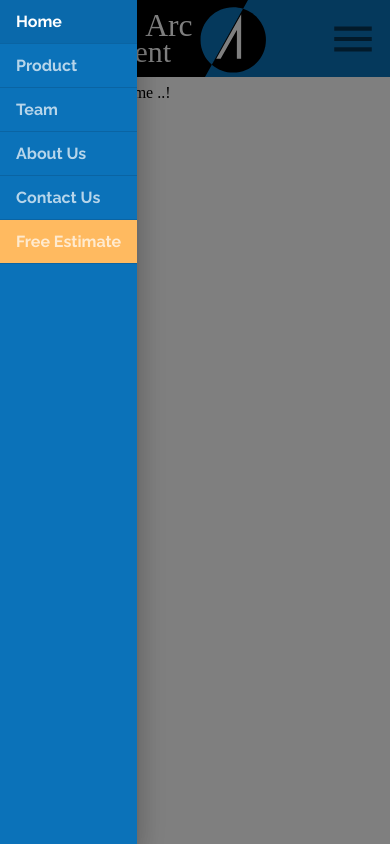
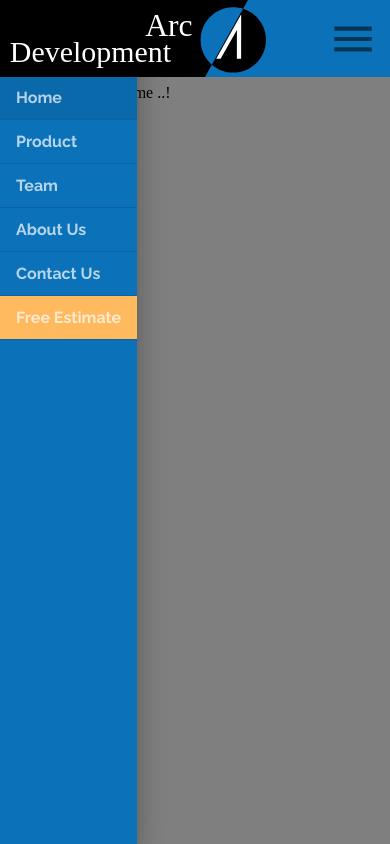
Before and after one commit to guptaprav/materials, a React (Create React App) app: page / in a window 390 px wide. Both pictures are taken after a click on the button 353 px from the left and 38 px from the top of the page. Built offline with nearby package versions, Linux system fonts and the light colour scheme.

Commit message:
responsive header complete

```diff
--- a/src/components/ui/Header.js
+++ b/src/components/ui/Header.js
@@ -111,10 +111,15 @@ const useStyles = makeStyles(theme => ({
     }
   },
   drawerItemSelected: {
+    '& .MuiListItemSelected-root': {
       opacity: 1
+    }
   },
   drawerItemEstimate: {
     backgroundColor: theme.palette.common.mOrange
+  },
+  appbar: {
+    zIndex: theme.zIndex.modal + 1
   }
 }));
 
@@ -130,53 +135,38 @@ export default function Header(props) {
   const [openMenu, setOpenMenu] = useState(false);
   const [selectedIdx, setSelectedIdx] = useState(0);
 
+  const menuOptions = [
+    { name: 'Product', link: '/product', activeIdx: 1, selectedIdx: 0 },
+    { name: 'Custom', link: '/custom', activeIdx: 1, selectedIdx: 1 },
+    { name: 'Mobile', link: '/mobile', activeIdx: 1, selectedIdx: 2 },
+    { name: 'Web', link: '/web', activeIdx: 1, selectedIdx: 3 }
+  ]
+
+  const routes = [
+    { name: 'Home', link: '/', activeIdx: 0 },
+    { name: 'Product', link: '/product', activeIdx: 1, ariaOwns: anchorEl ? 'simple-menu' : undefined, ariaPopup: anchorEl ? 'true' : undefined,
+    mouseOver: event => handleClick(event) },
+    { name: 'Team', link: '/team', activeIdx: 2 },
+    { name: 'About Us', link: '/about', activeIdx: 3 },
+    { name: 'Contact Us', link: '/contact', activeIdx: 4 }
+  ]
+
   useEffect(() => {
+    [...menuOptions, ...routes].forEach(route => {
       switch(window.location.pathname) {
-      case '/':
-        if (value !== 0) setValue(0);
-        break;
-      case '/product':
-        if (value !== 1) {
-          setValue(1);
-          setSelectedIdx(0);
+        case `${route.link}`:
+          if(value !== route.activeIdx) {
+            setValue(route.activeIdx);
+            if(route.selectedIdx && route.selectedIdx !== selectedIdx) {
+              setSelectedIdx(route.selectedIdx);
             }
-        break;
-      case '/team':
-        if (value !== 2) setValue(2);
-        break;
-      case '/about':
-        if (value !== 3) setValue(3);
-        break;
-      case '/contact':
-        if (value !== 4) setValue(4);
-        break;
-      case '/custom':
-        if (value !== 1) {
-          setValue(1);
-          setSelectedIdx(1);
-        }
-        break;
-      case '/mobile':
-        if (value !== 1) {
-          setValue(1);
-          setSelectedIdx(2);
-        }
-        break;
-      case '/web':
-        if (value !== 1) {
-          setValue(1);
-          setSelectedIdx(3);
-        }
-        break;
-      case '/estimate':
-        if(value !== 5) {
-          setValue(5);
           }
           break;
         default:
           break;
       }
-  }, [value])
+    })
+  }, [value, menuOptions, selectedIdx, routes])
 
   const handleChange = (e, newValue) => {
     setValue(newValue);
@@ -198,13 +188,6 @@ export default function Header(props) {
     setOpenMenu(false);
   }
 
-  const menuOptions = [
-    { name: 'Product', link: '/product' },
-    { name: 'Custom', link: '/custom' },
-    { name: 'Mobile', link: '/mobile' },
-    { name: 'Web', link: '/web' }
-  ]
-
   const tabs = (
     <React.Fragment>
       <Tabs
@@ -212,21 +195,27 @@ export default function Header(props) {
         value={value}
         onChange={handleChange}
         indicatorColor="primary">
-        <Tab className={classes.tab} component={Link} to="/" label="Home" />
+          {
+            routes.map((route) => (
               <Tab
-          aria-owns={anchorEl ? 'simple-menu' : undefined}
-          aria-haspopup={anchorEl ? 'true' : undefined}
+                key={`${route.name}`}
                 className={classes.tab}
                 component={Link}
-          onMouseOver={event => handleClick(event)}
-          to="/product"
-          label="Product"
+                to={route.link}
+                label={route.name}
+                aria-owns={route.ariaOwns}
+                aria-haspopup={route.ariaPopup}
+                onMouseOver={route.mouseOver}
               />
-        <Tab className={classes.tab} component={Link} to="/team" label="Team" />
-        <Tab className={classes.tab} component={Link} to="/about" label="About Us" />
-        <Tab className={classes.tab} component={Link} to="/contact" label="Contact Us" />
+            ))
+          }
       </Tabs>
-      <Button variant="contained" color="secondary" className={classes.button}>
+      <Button
+        variant="contained"
+        color="secondary"
+        className={classes.button}
+        onClick={() => {setValue(5)}}
+      >
         Free Estimate
       </Button>
       <Menu
@@ -237,6 +226,8 @@ export default function Header(props) {
         classes={{paper: classes.menu}}
         MenuListProps={{onMouseLeave: handleClose}}
         elevation={0}
+        style={{ zIndex: 1302 }}
+        keepMounted
       >
         {
           menuOptions.map((option, idx) => (
@@ -272,67 +263,36 @@ export default function Header(props) {
         onOpen={() => setOpenDrawer(true)}
         classes={{paper: classes.drawer}}
       >
+
+        <div className={classes.toolbarMargin} />
         <List disablePadding>
+          {
+            routes.map((route, idx) => (
               <ListItem
-            onClick={() => {setOpenDrawer(false); setValue(0)}}
+                key={`${route.name}`}
+                onClick={() => {setOpenDrawer(false); setValue(route.activeIdx)}}
                 divider
                 button
                 component={Link}
-            to="/"
-            selected={value === 0}
+                to={route.link}
+                selected={value === route.activeIdx}
+                classes={{ selected: classes.drawerItemSelected }}
               >
-            <ListItemText className={value === 0 ? [classes.drawerItem, classes.drawerItemSelected] : classes.drawerItem} disableTypography>Home</ListItemText>
+                <ListItemText className={classes.drawerItem} disableTypography>{route.name}</ListItemText>
               </ListItem>
-          <ListItem
-            onClick={() => {setOpenDrawer(false); setValue(1)}}
-            divider
-            button
-            component={Link}
-            to="/product"
-            selected={value === 1}
-          >
-            <ListItemText className={value === 1 ? [classes.drawerItem, classes.drawerItemSelected] : classes.drawerItem} disableTypography>Product</ListItemText>
-          </ListItem>
-          <ListItem
-            onClick={() => {setOpenDrawer(false); setValue(2)}}
-            divider
-            button
-            component={Link}
-            to="/team"
-            selected={value === 2}
-          >
-            <ListItemText className={value === 2 ? [classes.drawerItem, classes.drawerItemSelected] : classes.drawerItem} disableTypography>Team</ListItemText>
-          </ListItem>
-          <ListItem
-            onClick={() => {setOpenDrawer(false); setValue(3)}}
-            divider
-            button
-            component={Link}
-            to="/about"
-            selected={value === 3}
-          >
-            <ListItemText className={value === 3 ? [classes.drawerItem, classes.drawerItemSelected] : classes.drawerItem} disableTypography>About Us</ListItemText>
-          </ListItem>
-          <ListItem
-            onClick={() => {setOpenDrawer(false); setValue(4)}}
-            divider
-            button
-            component={Link}
-            to="/contact"
-            selected={value === 4}
-          >
-            <ListItemText className={value === 4 ? [classes.drawerItem, classes.drawerItemSelected] : classes.drawerItem} disableTypography>Contact Us</ListItemText>
-          </ListItem>
+            ))
+          }
+
           <ListItem
             onClick={() => {setOpenDrawer(false); setValue(5)}}
             divider
             button
             component={Link}
             to="/estimate"
-            className={classes.drawerItemEstimate}
             selected={value === 5}
+            classes={{ root: classes.drawerItemEstimate, selected: classes.drawerItemSelected }}
           >
-            <ListItemText className={value === 5 ? [classes.drawerItem, classes.drawerItemSelected] : classes.drawerItem} disableTypography>Free Estimate</ListItemText>
+            <ListItemText className={classes.drawerItem} disableTypography>Free Estimate</ListItemText>
           </ListItem>
         </List>
       </SwipeableDrawer>
@@ -349,7 +309,7 @@ export default function Header(props) {
   return (
     <React.Fragment>
       <ElevationScroll>
-        <AppBar position="fixed" color="primary">
+        <AppBar position="fixed" className={classes.appbar} color="primary">
             <Toolbar disableGutters>
               {/* <Typography variant="h3">
                 Materials
```
Lines whose indentation alone changed are shown as unchanged.
